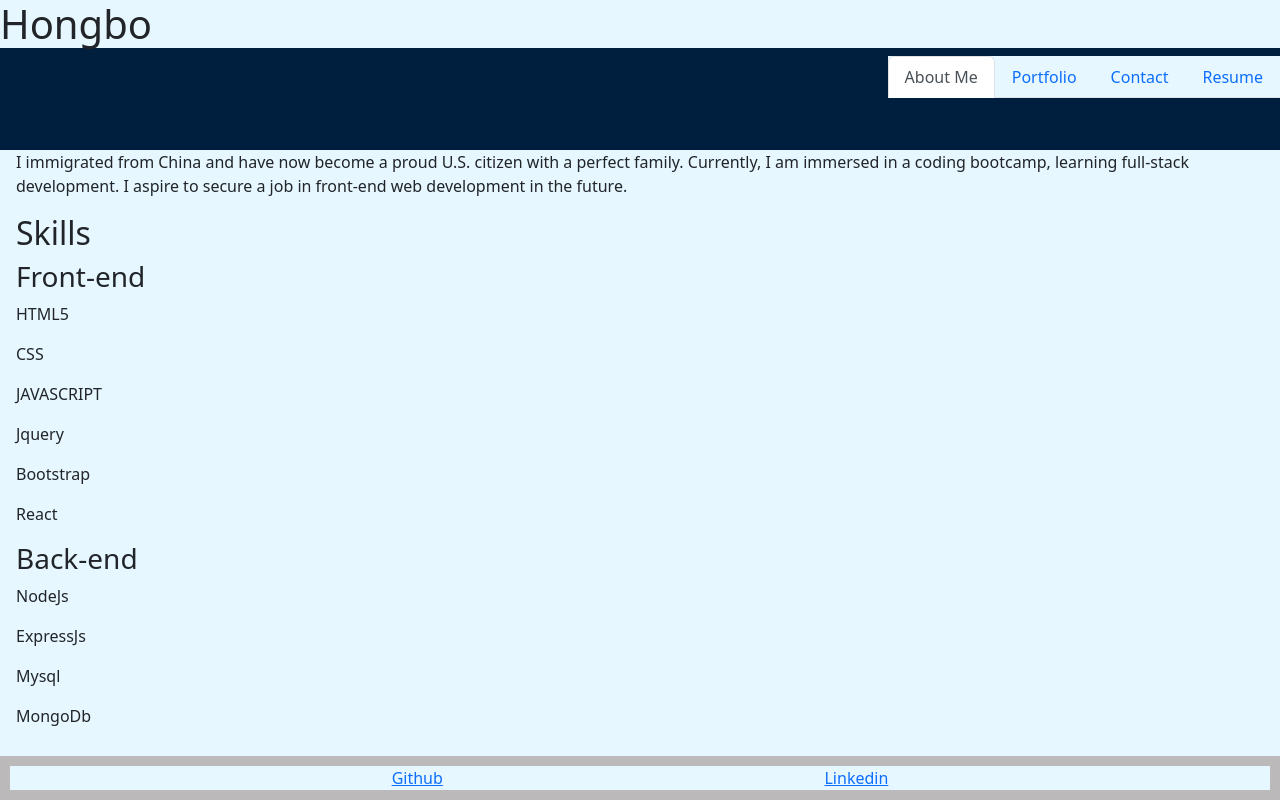
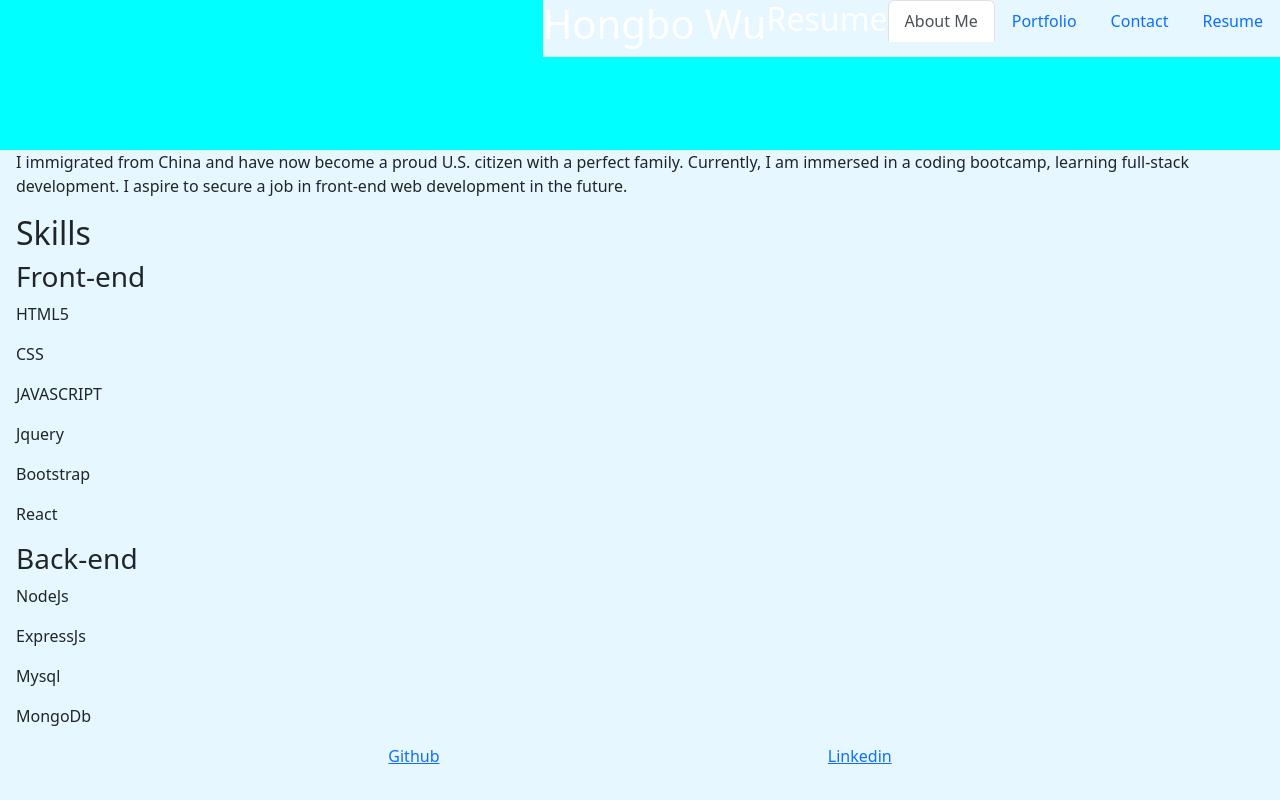
Before and after one commit to hongbowu/React-Portfolio, a React (Vite) app: page / in a window 1280 px wide. Built offline with nearby package versions, Linux system fonts and the light colour scheme.

Commit message:
change some style

```diff
--- a/src/App.css
+++ b/src/App.css
@@ -3,44 +3,39 @@
 }
 
 header {
-    background: #001f3f;
+    background: aqua;
     height: 150px;
+}
+h1 {
+  text-align: left;
+
 }
 
 .nav {
-    background: #001f3f;
     float: right;
     color: white !important;
 }
 
 footer {
-    position: fixed;
-    bottom: 0;
-    width: 100%;
-    background: #bbb9b9;
-    text-align: center;
-    padding: 10px;
+  display: flex;
+  flex-wrap: nowrap;
+  justify-content: space-evenly;
   }
 
-  footer div {
-    display: flex;
-    justify-content: space-evenly;
-  }
-
-  form {
+form {
     display: flex;
     flex-direction: column;
     gap: 10px;
   }
 
-  .logo {
+.logo {
     width: 50px;
     height: 50px;
     transition: opacity 0.3s;
     border-radius: 15px;
   }
 
-  .logo:hover {
+.logo:hover {
     width: 60px;
     height: 60px;
     cursor: pointer;
--- a/src/App.jsx
+++ b/src/App.jsx
@@ -7,15 +7,12 @@ function App() {
   return (
     <>
     <header>
-      <h1>Hongbo</h1>
       <Nav />
     </header>
     <main className="mx-3">
       <Outlet />
     </main>
-    <footer>
       <Footer />
-    </footer>
     </>
   )
 }
--- a/src/components/Footer.jsx
+++ b/src/components/Footer.jsx
@@ -2,9 +2,9 @@ import '../App.css'
 export default function Footer() {
 
     return(
-        <div>
+        <footer>
             <a href="https://github.com/hongbowu/">Github</a>
             <a href='https://www.linkedin.com/in/hongbo-wu-a3670a2b1/'>Linkedin</a>
-        </div>
+        </footer>
     )
 }
--- a/src/components/Nav.jsx
+++ b/src/components/Nav.jsx
@@ -1,8 +1,11 @@
 import { Link, useLocation } from 'react-router-dom';
+
 export default function Nav() {
     const currentPage = useLocation().pathname;
     return(
         <ul className="nav nav-tabs">
+            <h1 className='username'>Hongbo Wu</h1><br/>
+            <h2>Resume</h2>
             <li className="nav-item">
               <Link
                 to='/' className={currentPage === '/' ? 'nav-link active' : 'nav-link'}>
```
